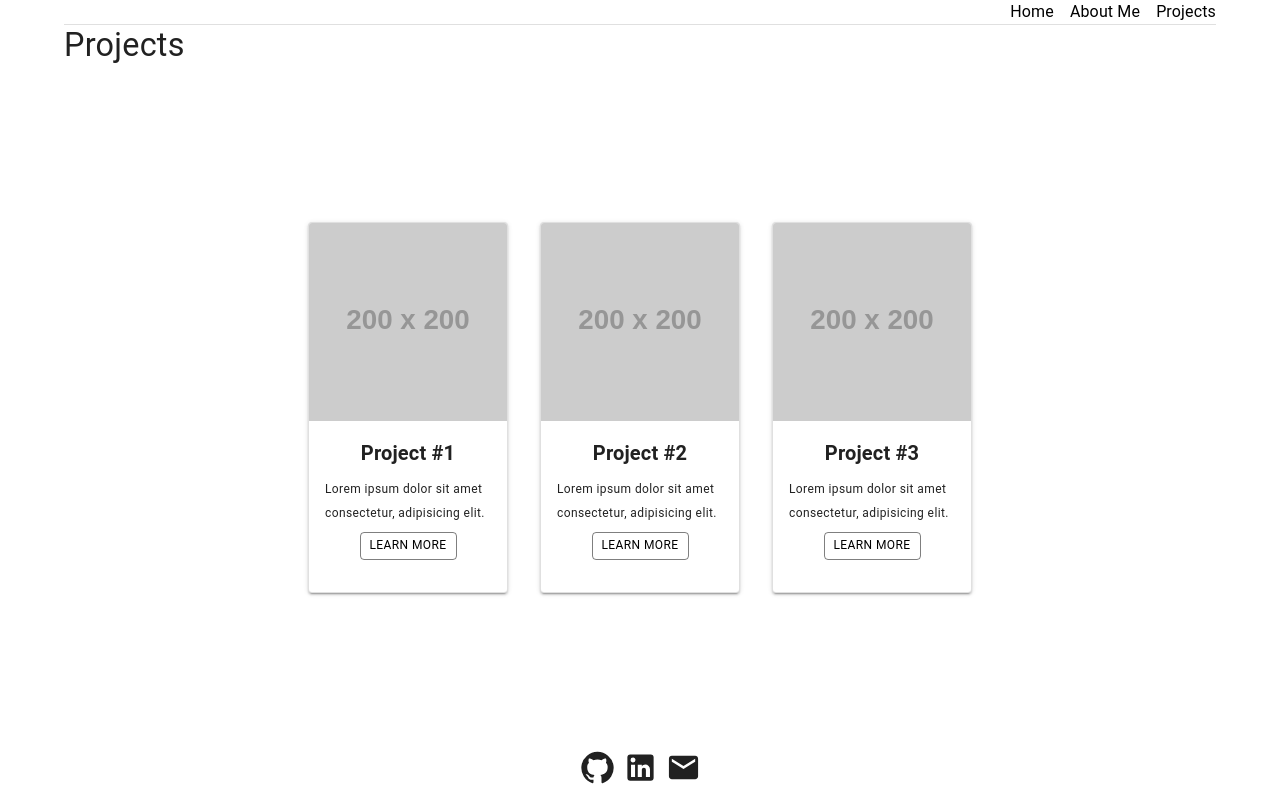
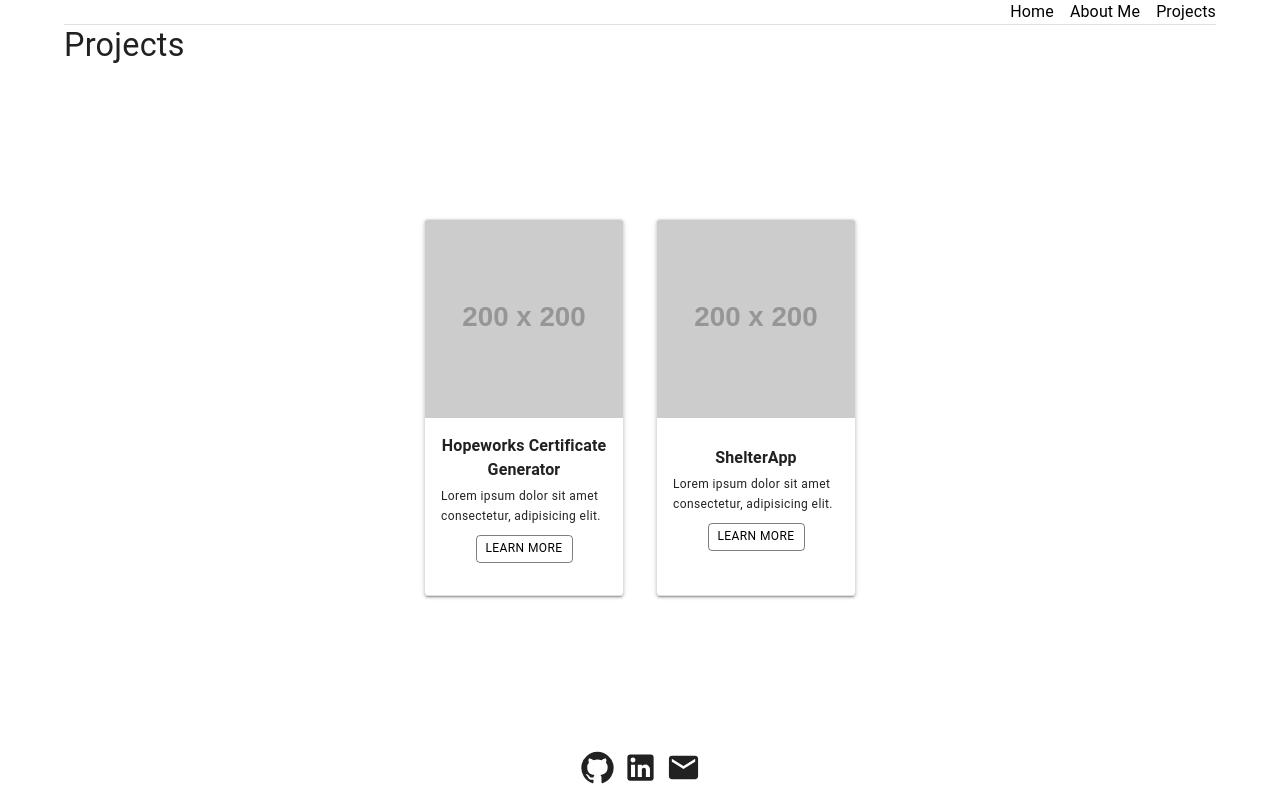
Before and after one commit to edlopez000/portfolio, a React (Vite) app: page /projects in a window 1280 px wide. Built offline with nearby package versions, Linux system fonts and the light colour scheme.

Commit message:
Projects page finally shaping up

```diff
--- a/src/components/ProjectCard.jsx
+++ b/src/components/ProjectCard.jsx
@@ -13,62 +13,73 @@ import {
 import PropTypes from 'prop-types';
 import React from 'react';
 import { useState } from 'react';
-import PortfolioModal from './PortfolioModal';
 import CloseIcon from '@mui/icons-material/Close';
 
 export default function ProjectCard({
   title = 'Title',
   description = 'Lorem ipsum dolor sit amet consectetur, adipisicing elit.',
+  project,
 }) {
   const [open, setOpen] = useState(false);
   const handleOpen = () => setOpen(true);
   const handleClose = () => setOpen(false);
 
   return (
+    <>
       <Card
         variant="outlined"
         sx={{
           margin: 1,
           maxWidth: 200,
           boxShadow: 2,
+          flexGrow: 1,
+          display: 'flex',
+          flexDirection: 'column',
+          justifyContent: 'space-between'
         }}
       >
         <CardMedia component="img" image="https://placehold.jp/200x200.png" />
-      <CardContent>
-        <Typography
-          fontWeight={'bold'}
-          gutterBottom
-          variant="h6"
-          textAlign="center"
+        <CardContent
+          sx={{
+            display: 'flex',
+            justifyContent: 'center',
+            flexGrow: 1,
+            flexDirection: 'column',
+          }}
         >
+          <Typography fontWeight={'bold'} gutterBottom textAlign="center">
             {title}
           </Typography>
           <Typography variant="caption">{description}</Typography>
-        <CardActions sx={{ justifyContent: 'center', alignItems: 'end' }}>
+          <CardActions
+            sx={{
+              display: 'flex',
+              flexDirection: 'column',
+              justifyContent: 'space-between',
+            }}
+          >
             <Button size="small" variant="outlined" onClick={handleOpen}>
               <Typography variant="caption">Learn More</Typography>
             </Button>
-          <Dialog
-            open={open}
-            onClose={handleClose}
-            sx={{ margin: 1, overflow: 'scroll' }}
-          >
-            <Box display={'flex'} justifyContent={'end'}>
+          </CardActions>
+        </CardContent>
+      </Card>
+      <Dialog open={open} onClose={handleClose}>
+        <Container>
+          <Box display={'flex'} justifyContent={'end'} mr={1} mt={1}>
             <IconButton onClick={handleClose}>
               <CloseIcon color={'black'} />
             </IconButton>
           </Box>
-            <Container>
-              <PortfolioModal />
+          {project}
         </Container>
       </Dialog>
-        </CardActions>
-      </CardContent>
-    </Card>
+    </>
   );
 }
 
 ProjectCard.propTypes = {
   title: PropTypes.string,
   description: PropTypes.string,
+  project: PropTypes.element,
 };
--- a/src/pages/Projects.jsx
+++ b/src/pages/Projects.jsx
@@ -1,6 +1,9 @@
 import { Container, Grid, Typography } from '@mui/material';
 import React from 'react';
 import ProjectCard from '../components/ProjectCard';
+import HopeworksCert from '../projectsInfo/HopeworksCert.mdx';
+import ShelterApp from '../projectsInfo/ShelterApp.mdx';
+
 export default function Projects() {
   return (
     <>
@@ -9,6 +12,7 @@ export default function Projects() {
         sx={{
           flexGrow: 1,
           display: 'flex',
+          alignItems: 'center',
         }}
       >
         {/* <Typography>
@@ -25,16 +29,16 @@ export default function Projects() {
           spacing={2}
           display="flex"
           justifyContent="center"
-          alignItems="center"
+          alignItems="stretch"
         >
-          <Grid item>
-            <ProjectCard title="Project #1" />
+          <Grid item sx={{ display: 'flex' }}>
+            <ProjectCard
+              title="Hopeworks Certificate Generator"
+              project={<HopeworksCert />}
+            />
           </Grid>
-          <Grid item>
-            <ProjectCard title="Project #2" />
-          </Grid>
-          <Grid item>
-            <ProjectCard title="Project #3" />
+          <Grid item sx={{ display: 'flex' }}>
+            <ProjectCard title="ShelterApp" project={<ShelterApp />} />
           </Grid>
         </Grid>
       </Container>
--- /dev/null
+++ b/src/projectsInfo/HopeworksCert.mdx
@@ -0,0 +1,17 @@
+## Hopeworks Certificate Generator
+
+##### [Github](https://github.com/edlopez000) || [Live Demo](https://netlify.com)
+
+#### Purpose
+
+Lorem ipsum dolor sit amet, consectetur adipiscing elit. Nulla sit amet nulla placerat, consectetur tellus id, condimentum nisl. Pellentesque ligula ligula, sodales sit amet finibus quis, tincidunt eu diam. Nam orci mi, faucibus in ante non, euismod rhoncus nisi. Vestibulum ante ipsum primis in faucibus orci luctus et ultrices posuere cubilia curae; Suspendisse pretium accumsan iaculis.
+
+#### Tech
+
+Cras at congue massa. Proin pharetra sem id odio posuere, sit amet suscipit tortor lobortis. Nulla id scelerisque augue. Ut nec aliquam sem, id tristique quam. Mauris quis mattis sem. Vestibulum consectetur lectus purus, a tincidunt enim fermentum vel. Interdum et malesuada fames ac ante ipsum primis in faucibus.
+
+- Tech #1
+- Tech #2
+- Tech #3
+
+Cras at congue massa. Proin pharetra sem id odio posuere, sit amet suscipit tortor lobortis. Nulla id scelerisque augue. Ut nec aliquam sem, id tristique quam. Mauris quis mattis sem. Vestibulum consectetur lectus purus, a tincidunt enim fermentum vel. Interdum et malesuada fames ac ante ipsum primis in faucibus.
--- a/src/projectsInfo/TestProject.mdx
+++ b/src/projectsInfo/ShelterApp.mdx
@@ -1,4 +1,4 @@
-## Project Title
+## ShelterApp
 
 ##### [Github](https://github.com/edlopez000) || [Live Demo](https://netlify.com)
 
```
Lines whose indentation alone changed are shown as unchanged.
